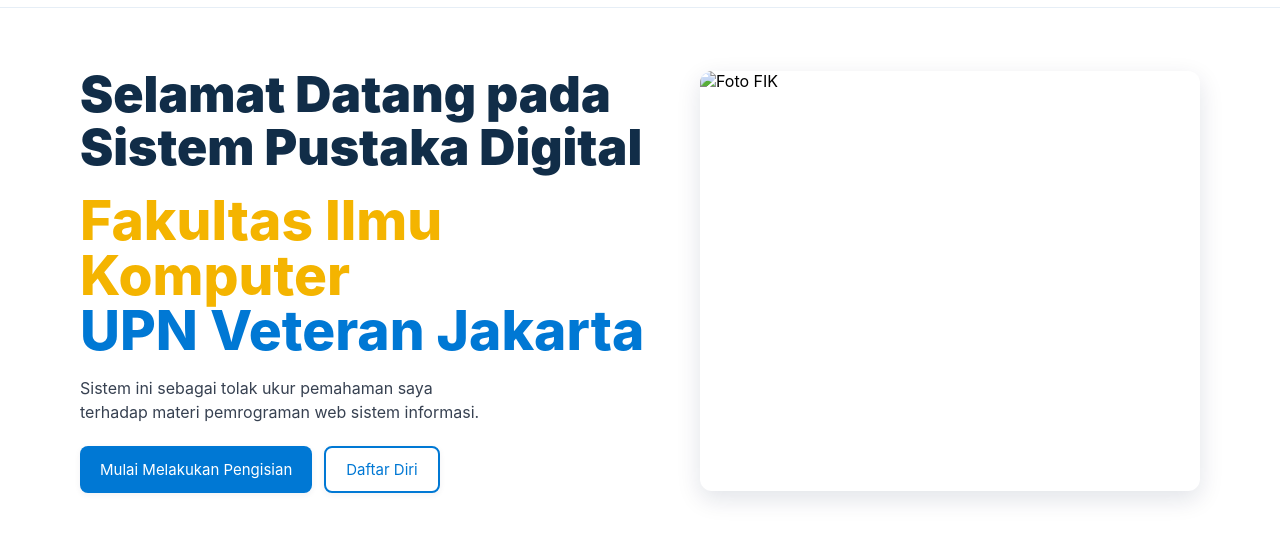
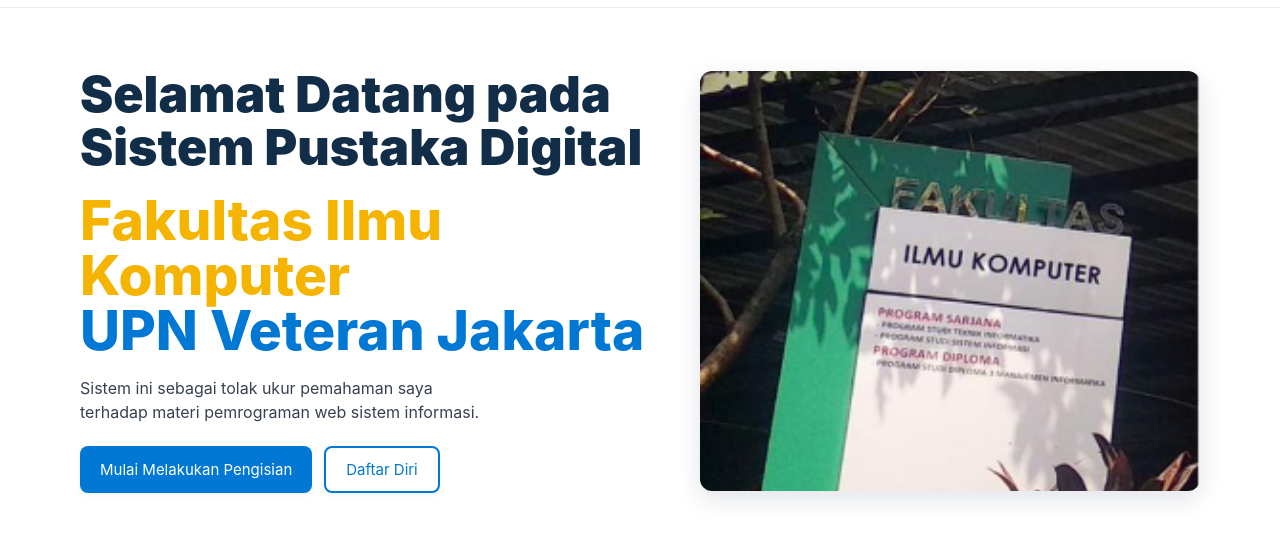
Before and after one commit to alfr-ayumi/Sistem_Pustaka_Digital_UPNVJ, a plain HTML site: page index.html in a window 1280 px wide. Shown: the part 79-620 px from the top of the page. Drawn offline with Linux system fonts and the light colour scheme; some packages are replaced by stand-ins of ours; a script that the page names is missing.

Commit message:
Update index.html

```diff
--- a/index.html
+++ b/index.html
@@ -53,7 +53,7 @@
 
       <!-- Bagian kanan: gambar -->
       <section class="hero-right">
-        <div class="image-wrap"><img src="Foto FIK depan.PNG" alt="Foto FIK" /></div>
+        <div class="image-wrap"><img src="Foto FIK.PNG" alt="Foto FIK" /></div>
       </section>
     </div>
   </main>
```
